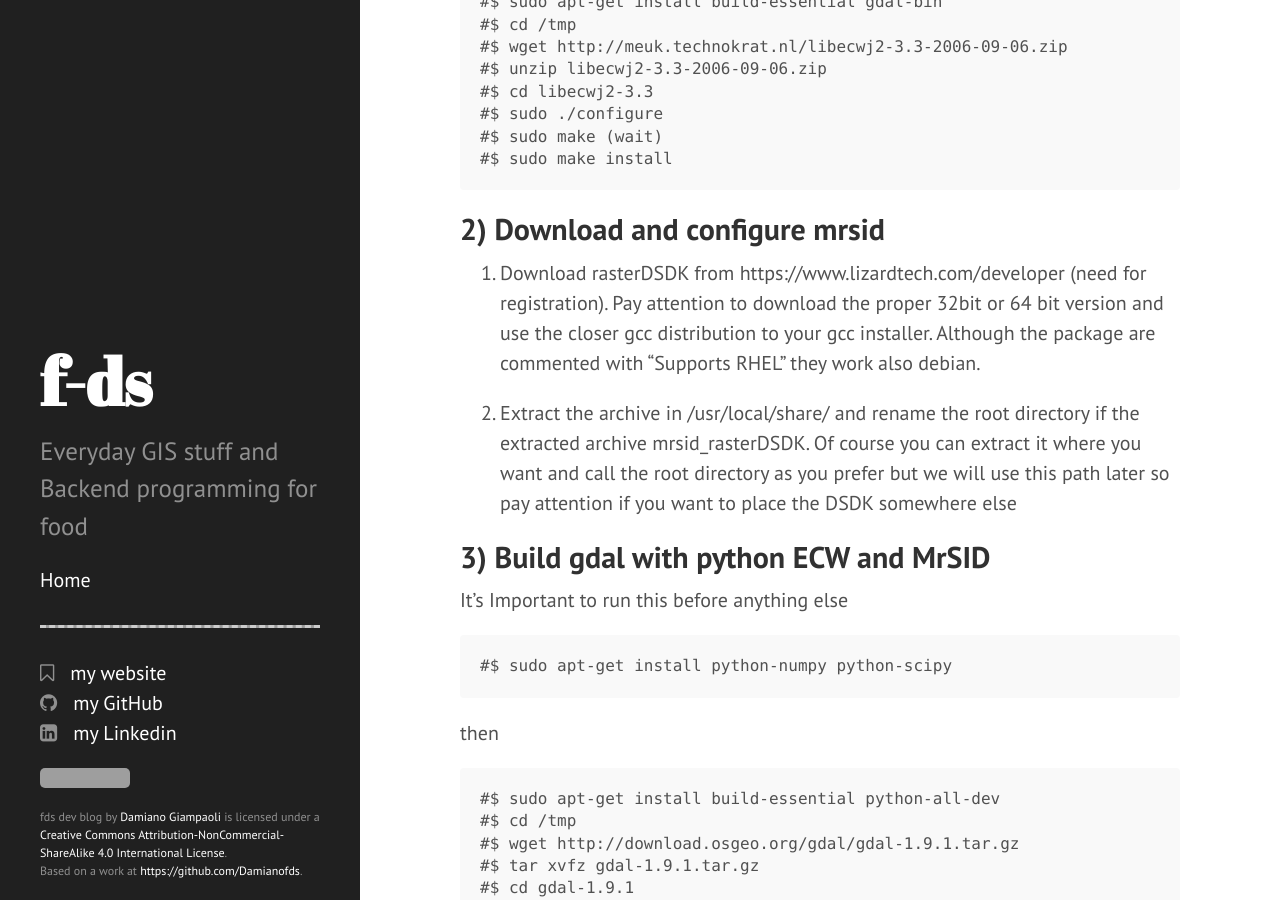
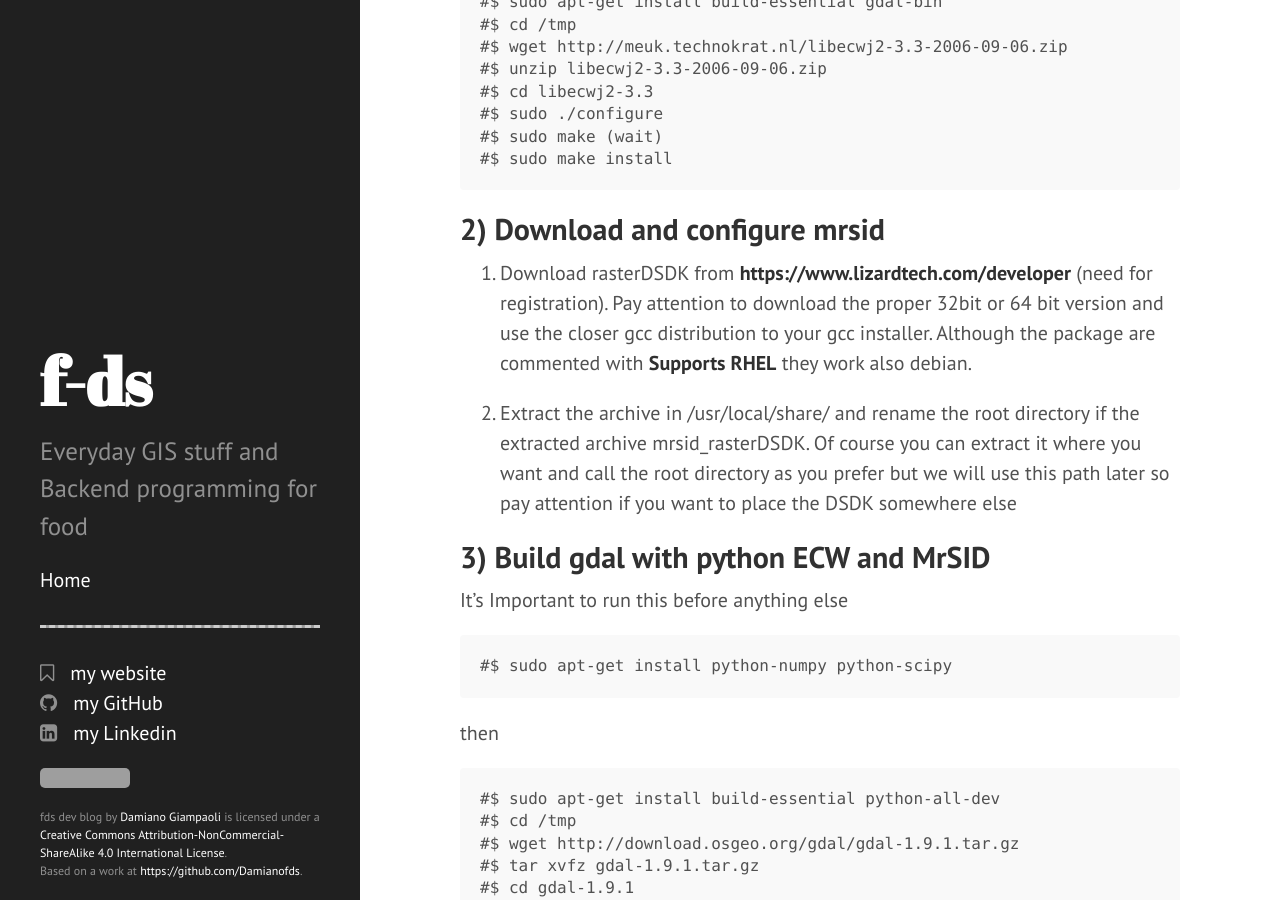
Before and after one commit to f-ds/f-ds.github.io, a Jekyll site: the page built from _posts/2016-04-13-build-gdal-1-9-1-with-python-ecw-and-mrsid-support.markdown, in a window 1280 px wide and 900 px high, scrolled down 591 px. Built offline with Jekyll 4.4.1, drawn with Linux system fonts in a browser that asks for light colours; nearby versions of some CDN libraries; grey boxes are pictures that could not be loaded.

```diff
--- a/_posts/2016-04-13-build-gdal-1-9-1-with-python-ecw-and-mrsid-support.markdown
+++ b/_posts/2016-04-13-build-gdal-1-9-1-with-python-ecw-and-mrsid-support.markdown
@@ -28,7 +28,7 @@ The steps needed are:
 
 ## 2) Download and configure mrsid
 
-1. Download rasterDSDK from https://www.lizardtech.com/developer (need for registration). Pay attention to download the proper 32bit or 64 bit version and use the closer gcc distribution to your gcc installer. Although the package are commented with "Supports RHEL" they work also debian.
+1. Download rasterDSDK from **https://www.lizardtech.com/developer** (need for registration). Pay attention to download the proper 32bit or 64 bit version and use the closer gcc distribution to your gcc installer. Although the package are commented with **Supports RHEL** they work also debian.
 
 1. Extract the archive in /usr/local/share/ and rename the root directory if the extracted archive mrsid_rasterDSDK. Of course you can extract it where you want and call the root directory as you prefer but we will use this path later so pay attention if you want to place the DSDK somewhere else
 
```
